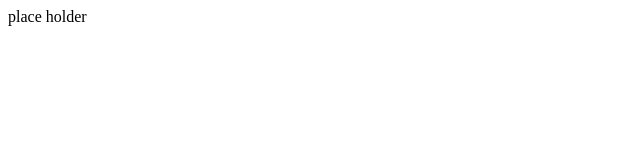
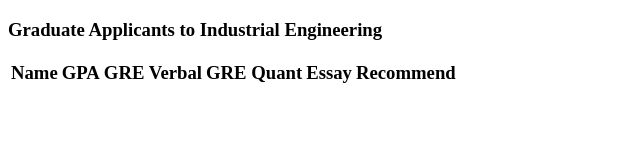
Before and after one commit to manuelrp07/IE590_HW2, a plain HTML site: page index.html in a window 1280 px wide. Shown: the whole page, without its empty margins (0-640 px from the left). Drawn offline with nearby package versions, Linux system fonts and the light colour scheme; files that its build step writes are made by us from their sources.

Commit message:
Paste in my html code

```diff
--- a/index.html
+++ b/index.html
@@ -1 +1,27 @@
-place holder
+<!DOCTYPE html>
+<html>
+<head>
+  <title>Hobbs HW2</title>
+  <link type="text/css" rel="stylesheet" href="HW2/assets/css/stylesheet.css"/>
+  <script src="HW2/assets/javascript/jshw2.js"></script>
+  <script src="HW2/assets/javascript/jquery-1.11.2.min.js"></script>
+</head>
+<body>
+<h3>Graduate Applicants to Industrial Engineering<h3/>
+	<table id="puIE">
+		<tbody>
+			<tr>
+				<th>Name</th>
+				<th>GPA</th>
+				<th>GRE Verbal</th>
+				<th>GRE Quant</th>
+				<th>Essay</th>
+				<th>Recommend</th>
+			</tr>
+			<tr>
+
+			</tr>
+		</tbody>
+	</table>
+</body>
+<html>
```
